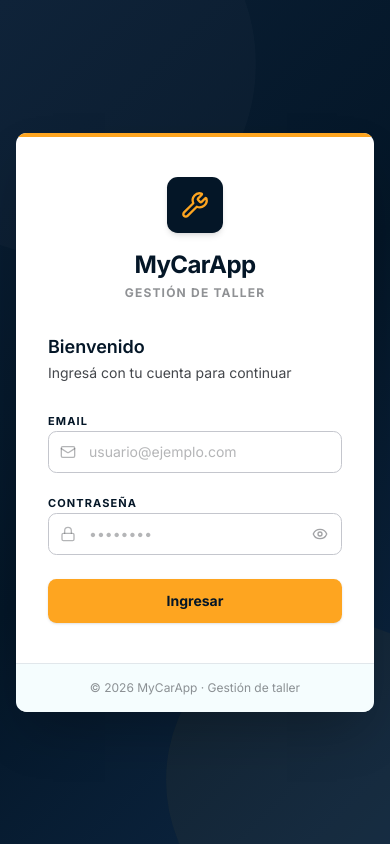
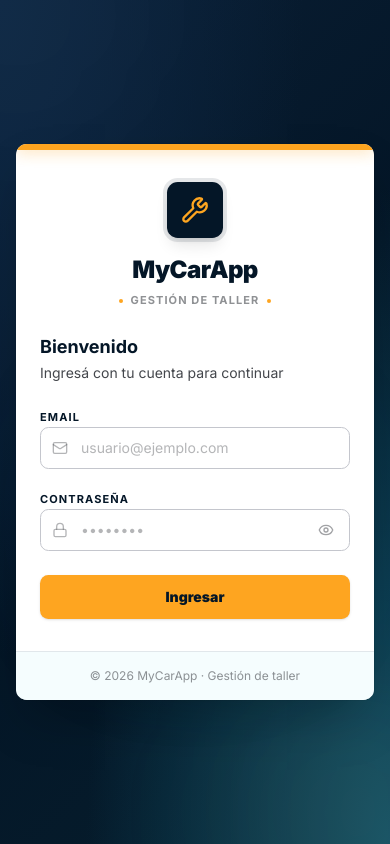
Before and after one commit to MoeykensGabriel/MyCarFE, a Next.js app: page /login in a window 390 px wide. Built offline with nearby package versions, Linux system fonts and the light colour scheme; no server answers.

Commit message:
feat(login FE): mejorar visual y responsive de la pantalla de login

```diff
--- a/src/app/(auth)/login/page.tsx
+++ b/src/app/(auth)/login/page.tsx
@@ -98,40 +98,49 @@ export default function LoginPage() {
 
   return (
     <main
-      className="min-h-screen flex items-center justify-center px-4 py-12"
+      className="relative min-h-screen flex items-center justify-center px-4 py-10 sm:py-12 overflow-hidden"
       style={{
-        background: "linear-gradient(135deg, #0a1f35 0%, #041627 50%, #0d2744 100%)",
+        background:
+          "radial-gradient(ellipse at top left, #0d2744 0%, transparent 55%)," +
+          "radial-gradient(ellipse at bottom right, #11526a 0%, transparent 55%)," +
+          "linear-gradient(135deg, #0a1f35 0%, #041627 50%, #061f2e 100%)",
       }}
     >
-      {/* Fondo con círculos decorativos */}
+      {/* Fondo con círculos decorativos animados */}
       <div className="absolute inset-0 overflow-hidden pointer-events-none">
-        <div className="absolute -top-32 -left-32 w-96 h-96 rounded-full bg-white/[0.02]" />
-        <div className="absolute -bottom-24 -right-24 w-80 h-80 rounded-full bg-[#fea520]/[0.04]" />
-        <div className="absolute top-1/2 left-1/4 w-64 h-64 rounded-full bg-white/[0.015]" />
+        <div className="absolute -top-32 -left-32 w-72 sm:w-96 h-72 sm:h-96 rounded-full bg-white/[0.02] blur-3xl" />
+        <div className="absolute -bottom-24 -right-24 w-64 sm:w-80 h-64 sm:h-80 rounded-full bg-[#fea520]/[0.05] blur-3xl" />
+        <div className="absolute top-1/2 left-1/4 w-48 sm:w-64 h-48 sm:h-64 rounded-full bg-[#11526a]/40 blur-3xl" />
       </div>
 
       {/* Card */}
-      <div className="relative w-full max-w-md bg-white rounded-2xl shadow-2xl overflow-hidden">
+      <div className="relative w-full max-w-md bg-white rounded-2xl shadow-2xl overflow-hidden ring-1 ring-black/5">
 
-        {/* Franja superior amber */}
-        <div className="h-1 w-full bg-[#fea520]" />
+        {/* Franja superior amber con glow */}
+        <div className="relative h-1.5 w-full bg-[#fea520]">
+          <div className="absolute inset-0 bg-[#fea520] blur-sm opacity-60" />
+        </div>
 
-        <div className="px-8 py-10">
+        <div className="px-6 sm:px-8 py-8 sm:py-10">
 
           {/* Brand */}
-          <div className="flex flex-col items-center mb-8">
-            <div className="w-14 h-14 rounded-2xl bg-[#041627] flex items-center justify-center mb-4 shadow-md">
+          <div className="flex flex-col items-center mb-6">
+            <div className="w-14 h-14 rounded-2xl bg-[#041627] flex items-center justify-center mb-4 shadow-lg ring-4 ring-[#041627]/10">
               <Wrench className="w-7 h-7 text-[#fea520]" />
             </div>
-            <h1 className="text-2xl font-bold text-[#041627] tracking-tight">MyCarApp</h1>
-            <p className="text-xs font-bold uppercase tracking-widest text-[#44474c]/60 mt-1">
-              Gestión de taller
-            </p>
+            <h1 className="text-2xl font-black text-[#041627] tracking-tight">MyCarApp</h1>
+            <div className="flex items-center gap-2 mt-1.5">
+              <span className="h-1 w-1 rounded-full bg-[#fea520]" />
+              <p className="text-[11px] font-bold uppercase tracking-widest text-[#44474c]/60">
+                Gestión de taller
+              </p>
+              <span className="h-1 w-1 rounded-full bg-[#fea520]" />
+            </div>
           </div>
 
           {/* Título de sección */}
-          <div className="mb-6">
-            <h2 className="text-lg font-semibold text-[#041627]">Bienvenido</h2>
+          <div className="mb-5 sm:mb-6">
+            <h2 className="text-lg font-bold text-[#041627]">Bienvenido</h2>
             <p className="text-sm text-[#44474c] mt-0.5">Ingresá con tu cuenta para continuar</p>
           </div>
 
@@ -146,8 +155,8 @@ export default function LoginPage() {
               >
                 Email
               </label>
-              <div className="relative">
-                <Mail className="absolute left-3 top-1/2 -translate-y-1/2 w-4 h-4 text-[#44474c]/40" />
+              <div className="relative group">
+                <Mail className="absolute left-3 top-1/2 -translate-y-1/2 w-4 h-4 text-[#44474c]/40 group-focus-within:text-[#041627] transition-colors" />
                 <input
                   id="email"
                   type="email"
@@ -155,16 +164,16 @@ export default function LoginPage() {
                   autoComplete="email"
                   suppressHydrationWarning
                   aria-invalid={!!errors.email}
-                  className={`w-full pl-10 pr-4 py-2.5 text-sm rounded-xl border bg-white text-[#041627] placeholder:text-[#44474c]/40 focus:outline-none focus:ring-2 focus:ring-[#041627]/20 focus:border-[#041627] transition-all ${
+                  className={`w-full pl-10 pr-4 py-2.5 sm:py-3 text-sm rounded-xl border bg-white text-[#041627] placeholder:text-[#44474c]/40 focus:outline-none focus:ring-2 focus:ring-[#041627]/20 focus:border-[#041627] transition-all ${
                     errors.email
                       ? "border-red-400 focus:ring-red-200 focus:border-red-400"
-                      : "border-[#c4c6cd]"
+                      : "border-[#c4c6cd] hover:border-[#041627]/30"
                   }`}
                   {...register("email")}
                 />
               </div>
               {errors.email && (
-                <p className="text-xs text-red-500 flex items-center gap-1">
+                <p className="text-xs text-red-500 flex items-center gap-1 animate-in fade-in slide-in-from-top-1 duration-200">
                   <AlertCircle className="w-3 h-3 shrink-0" />
                   {errors.email.message}
                 </p>
@@ -179,8 +188,8 @@ export default function LoginPage() {
               >
                 Contraseña
               </label>
-              <div className="relative">
-                <Lock className="absolute left-3 top-1/2 -translate-y-1/2 w-4 h-4 text-[#44474c]/40" />
+              <div className="relative group">
+                <Lock className="absolute left-3 top-1/2 -translate-y-1/2 w-4 h-4 text-[#44474c]/40 group-focus-within:text-[#041627] transition-colors" />
                 <input
                   id="password"
                   type={showPassword ? "text" : "password"}
@@ -188,10 +197,10 @@ export default function LoginPage() {
                   autoComplete="current-password"
                   suppressHydrationWarning
                   aria-invalid={!!errors.password}
-                  className={`w-full pl-10 pr-11 py-2.5 text-sm rounded-xl border bg-white text-[#041627] placeholder:text-[#44474c]/40 focus:outline-none focus:ring-2 focus:ring-[#041627]/20 focus:border-[#041627] transition-all ${
+                  className={`w-full pl-10 pr-11 py-2.5 sm:py-3 text-sm rounded-xl border bg-white text-[#041627] placeholder:text-[#44474c]/40 focus:outline-none focus:ring-2 focus:ring-[#041627]/20 focus:border-[#041627] transition-all ${
                     errors.password
                       ? "border-red-400 focus:ring-red-200 focus:border-red-400"
-                      : "border-[#c4c6cd]"
+                      : "border-[#c4c6cd] hover:border-[#041627]/30"
                   }`}
                   {...register("password")}
                 />
@@ -199,7 +208,7 @@ export default function LoginPage() {
                   type="button"
                   tabIndex={-1}
                   onClick={() => setShowPassword((v) => !v)}
-                  className="absolute right-3 top-1/2 -translate-y-1/2 p-0.5 text-[#44474c]/50 hover:text-[#041627] transition-colors"
+                  className="absolute right-3 top-1/2 -translate-y-1/2 p-1 rounded text-[#44474c]/50 hover:text-[#041627] hover:bg-[#eefcfd] transition-all"
                   aria-label={showPassword ? "Ocultar contraseña" : "Mostrar contraseña"}
                 >
                   {showPassword
@@ -209,7 +218,7 @@ export default function LoginPage() {
                 </button>
               </div>
               {errors.password && (
-                <p className="text-xs text-red-500 flex items-center gap-1">
+                <p className="text-xs text-red-500 flex items-center gap-1 animate-in fade-in slide-in-from-top-1 duration-200">
                   <AlertCircle className="w-3 h-3 shrink-0" />
                   {errors.password.message}
                 </p>
@@ -220,7 +229,7 @@ export default function LoginPage() {
             {serverError && (
               <div className="flex items-start gap-2.5 rounded-xl bg-red-50 border border-red-200 px-4 py-3">
                 <AlertCircle className="w-4 h-4 text-red-500 shrink-0 mt-0.5" />
-                <p className="text-sm text-red-600">{serverError}</p>
+                <p className="text-sm text-red-600 leading-snug">{serverError}</p>
               </div>
             )}
 
@@ -228,7 +237,7 @@ export default function LoginPage() {
             <button
               type="submit"
               disabled={isSubmitting}
-              className="w-full py-3 mt-2 rounded-xl text-sm font-bold bg-[#fea520] text-[#041627] hover:bg-[#e8951d] active:scale-[0.98] transition-all shadow-sm disabled:opacity-50 disabled:cursor-not-allowed disabled:active:scale-100"
+              className="w-full py-3 sm:py-3.5 mt-2 rounded-xl text-sm font-black bg-[#fea520] text-[#041627] hover:bg-[#e8951d] hover:shadow-lg hover:shadow-[#fea520]/30 active:scale-[0.98] transition-all shadow-sm disabled:opacity-50 disabled:cursor-not-allowed disabled:active:scale-100 disabled:hover:shadow-sm"
             >
               {isSubmitting ? (
                 <span className="flex items-center justify-center gap-2">
@@ -246,7 +255,7 @@ export default function LoginPage() {
         </div>
 
         {/* Footer de la card */}
-        <div className="px-8 py-4 bg-[#eefcfd]/60 border-t border-[#c4c6cd]/40 text-center">
+        <div className="px-6 sm:px-8 py-4 bg-[#eefcfd]/60 border-t border-[#c4c6cd]/40 text-center">
           <p className="text-xs text-[#44474c]/60">
             © {new Date().getFullYear()} MyCarApp · Gestión de taller
           </p>
```
